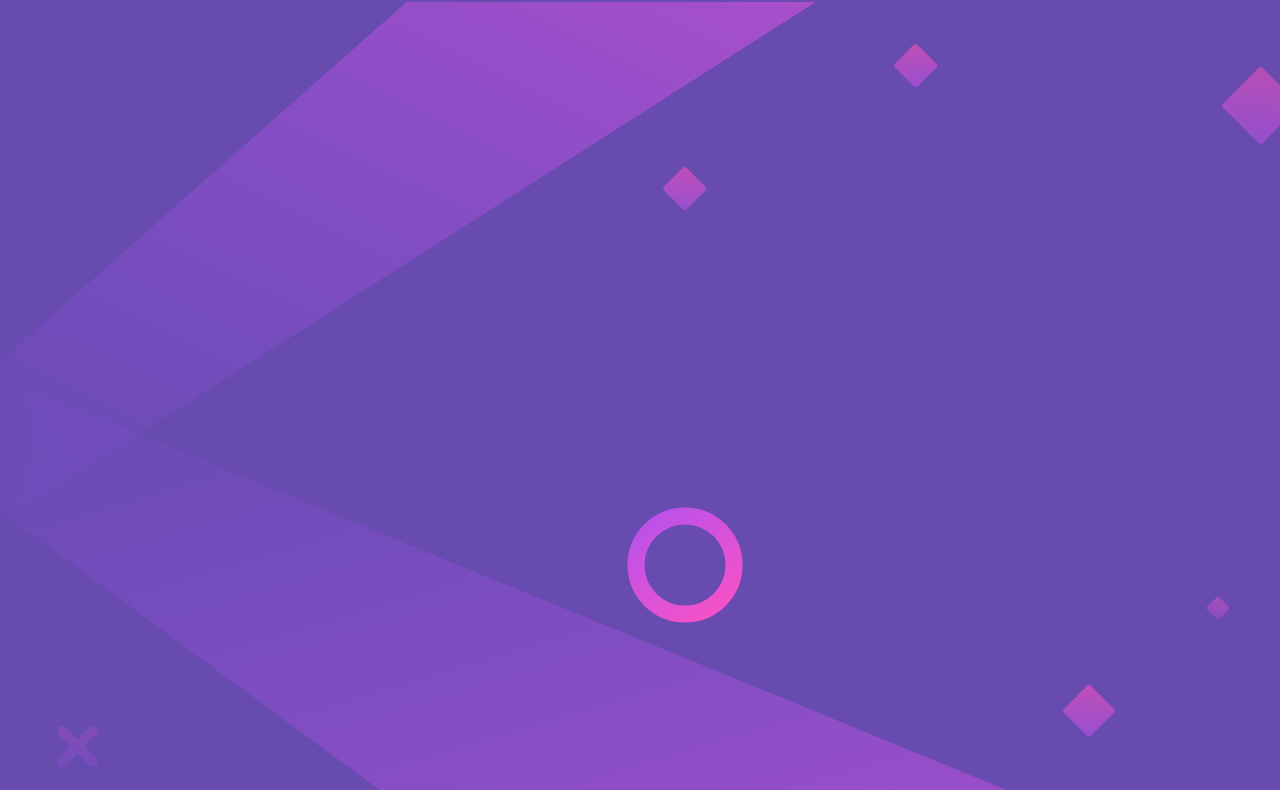
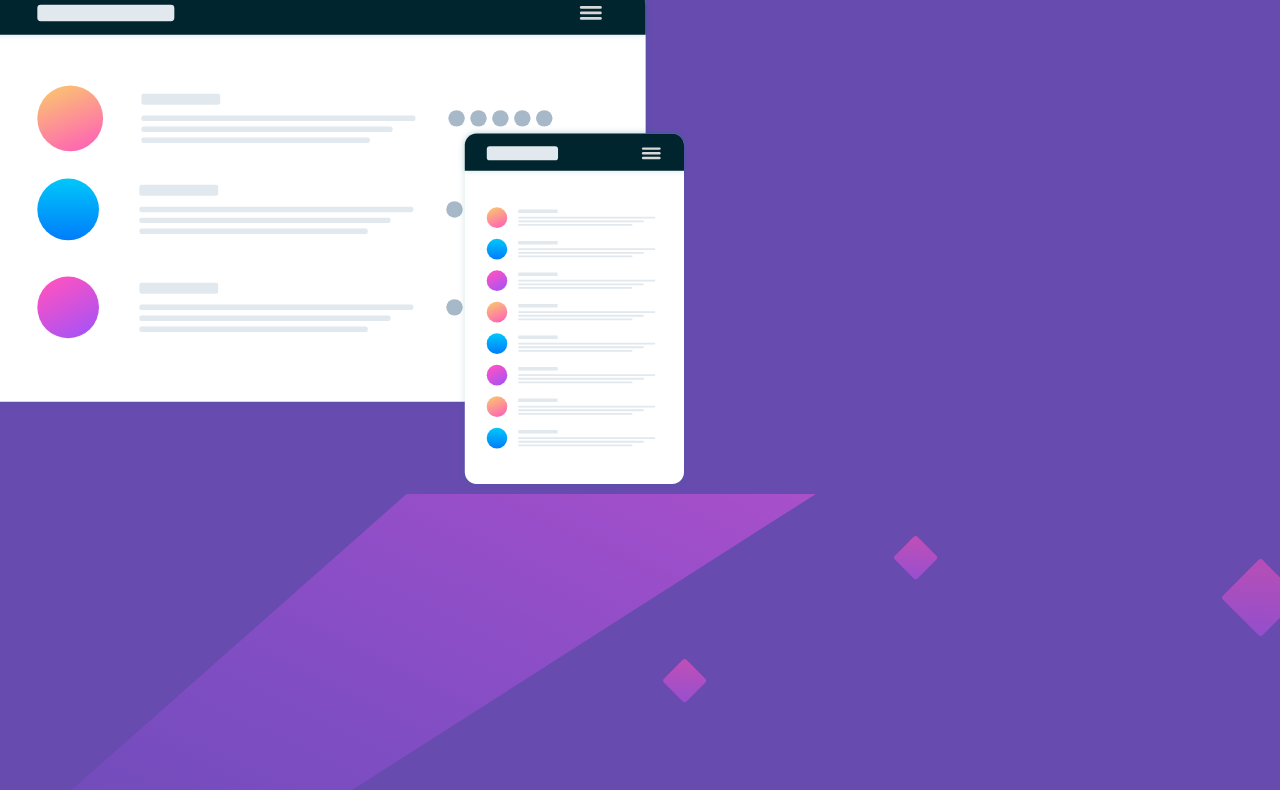
Before and after one commit to gamalhal/huddle-landing-page-with-single-introductory-section, a plain HTML site: page index.html in a window 1280 px wide. Shown: the part 92-882 px from the top of the page. Drawn offline with nearby package versions, Linux system fonts and the light colour scheme; the site is published under a folder, as on GitHub Pages, so addresses that start at the root find nothing.

Commit message:
img path change of illustration-mockups

```diff
--- a/index.html
+++ b/index.html
@@ -25,7 +25,7 @@
   <!-- TODO:make the web site responsive and resize the pic to optimize to the responsive design -->
 <section>
   <article>
-    <img src="/images/illustration-mockups.svg" alt="" class="illustration-mockups">
+    <img src="images/illustration-mockups.svg" alt="" class="illustration-mockups">
     <picture>
 <source media="(min-width: 768px)"  srcset ="./images/bg-desktop.svg"    / >
     <img src="/images/bg-mobile.svg " class="bg-mobile" alt="">
```
